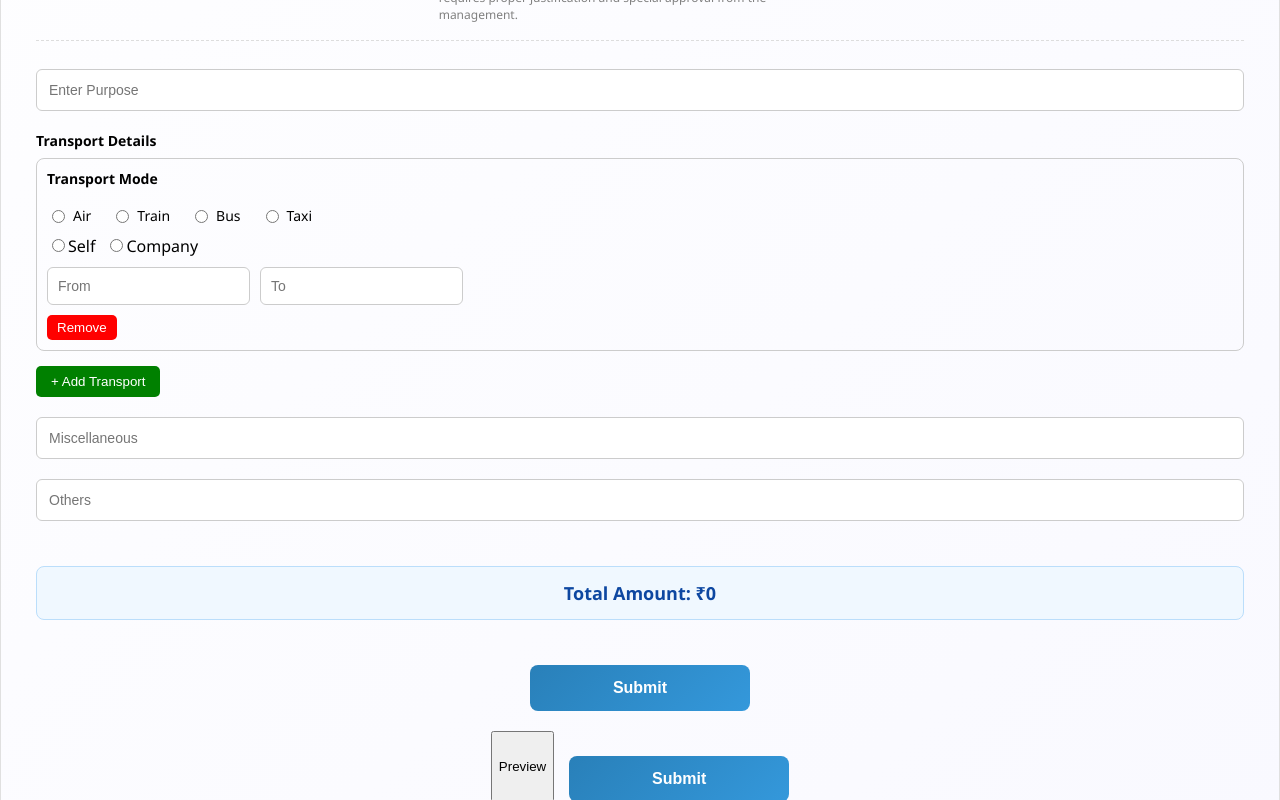
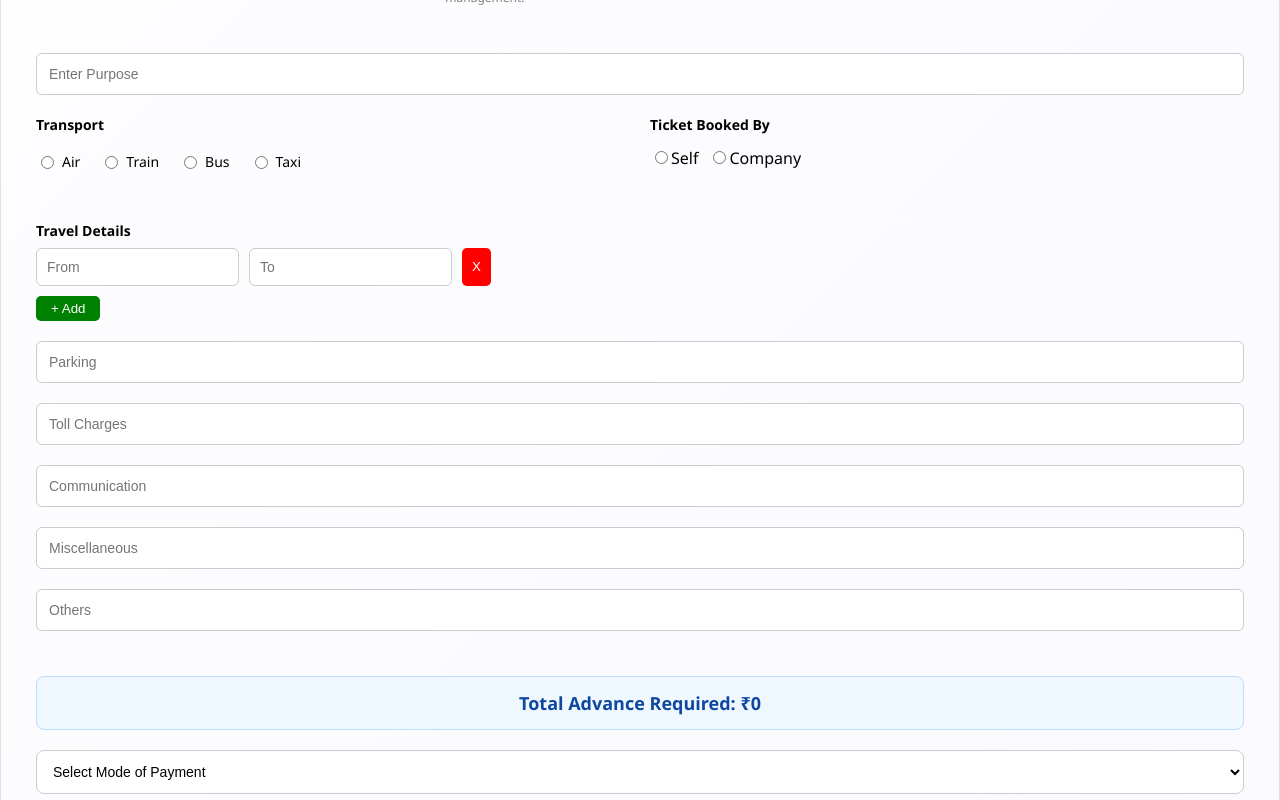
Before and after one commit to Santhoshmk30/Kccottrell, a React (Create React App) app: page /request in a window 1280 px wide. Shown: the part 800-1600 px from the top of the page. Built offline with nearby package versions, Linux system fonts and the light colour scheme.

Commit message:
Update Requestform.js

```diff
--- a/src/Components/Requestform.js
+++ b/src/Components/Requestform.js
@@ -12,7 +12,6 @@ import allowances from "./states/allowances.json";
 
 const TripRequestForm = () => {
   const navigate = useNavigate();
-  const [showPreview, setShowPreview] = useState(false);
   const [formData, setFormData] = useState({
     fromDate: '',
     toDate: '',
@@ -23,6 +22,7 @@ const TripRequestForm = () => {
     purpose: '',
     accommodation: '',
     dailyAllowance: '',
+    transportMode: '',
     transportAmount: '',
     parking: '',
     toll: '',
@@ -31,9 +31,7 @@ const TripRequestForm = () => {
     others: '',
     modeOfPayment: '',
     ticketBookedBy: "",
-    transports: [
-    { transportMode: "", ticketBookedBy: "", from: "", to: "", amount: "" }
-  ]
+    transports: [{ from: "", to: "", amount: "" }]
   });
 
   const [activeForm, setActiveForm] = useState("domestic");
@@ -104,10 +102,7 @@ useEffect(() => {
  const addTransport = () => {
   setFormData((prev) => ({
     ...prev,
-    transports: [
-      ...prev.transports,
-      { transportMode: "", ticketBookedBy: "", from: "", to: "", amount: "" }
-    ]
+    transports: [...prev.transports, { from: "", to: "", amount: "" }]
   }));
 };
 
@@ -128,9 +123,6 @@ const handleTransportChange = (index, field, value) => {
 };
 
 
-const togglePreview = () => {
-  setShowPreview(!showPreview);
-};
 
 
   const total = [
@@ -463,7 +455,7 @@ const togglePreview = () => {
   </div>
 
       <div style={styles.field}>
-  <label style={styles.label}>Do You Need Special Approval</label>
+  <label style={styles.label}>Do You Want Need Special Approval</label>
       <div style={{ display: 'flex', gap: '10px', marginTop: '5px' }}>
     <label>
       <input
@@ -520,37 +512,20 @@ const togglePreview = () => {
             style={styles.input}
           />
 
-
-
-
-{/* Transport Section with Multiple Entries */}
-<div>
-  <label style={styles.label}>Transport Details</label>
-
-  {formData.transports?.map((item, index) => (
-    <div
-      key={index}
-      style={{
-        border: "1px solid #ccc",
-        borderRadius: "8px",
-        padding: "10px",
-        marginBottom: "15px"
-      }}
-    >
+{/* Transport Section */}
+<div style={styles.row}>
   {/* Transport Mode */}
   <div style={styles.field}>
-        <label style={styles.label}>Transport Mode</label>
+    <label style={styles.label}>Transport</label>
     <div style={styles.radioGroup}>
       {["Air", "Train", "Bus", "Taxi"].map((mode) => (
         <label key={mode} style={styles.radioLabel}>
           <input
             type="radio"
-                name={`transportMode-${index}`}
+            name="transportMode"
             value={mode}
-                checked={item.transportMode === mode}
-                onChange={(e) =>
-                  handleTransportChange(index, "transportMode", e.target.value)
-                }
+            checked={formData.transportMode === mode}
+            onChange={handleChange}
             style={styles.radioInput}
           />
           {mode}
@@ -560,33 +535,26 @@ const togglePreview = () => {
   </div>
 
   {/* Ticket Booked By */}
+  <div style={styles.field}>
+    <label style={styles.label}>Ticket Booked By</label>
     <div style={{ display: "flex", gap: "10px", marginTop: "5px" }}>
-
-      <div style={styles.field}>
-
-       <div style={{ display: "flex", gap: "10px", marginTop: "5px" }}>
-
       <label>
         <input
           type="radio"
-              name={`ticketBookedBy-${index}`}
+          name="ticketBookedBy"
           value="Self"
-              checked={item.ticketBookedBy === "Self"}
-              onChange={(e) =>
-                handleTransportChange(index, "ticketBookedBy", e.target.value)
-              }
+          checked={formData.ticketBookedBy === "Self"}
+          onChange={handleChange}
         />
         Self
       </label>
       <label>
         <input
           type="radio"
-              name={`ticketBookedBy-${index}`}
+          name="ticketBookedBy"
           value="Company"
-              checked={item.ticketBookedBy === "Company"}
-              onChange={(e) =>
-                handleTransportChange(index, "ticketBookedBy", e.target.value)
-              }
+          checked={formData.ticketBookedBy === "Company"}
+          onChange={handleChange}
         />
         Company
       </label>
@@ -594,16 +562,16 @@ const togglePreview = () => {
   </div>
 </div>
 
-
-      {/* From / To / Amount */}
-      <div style={{ display: "flex", gap: "10px", marginTop: "10px" }}>
+{/* Multiple Transport Entries */}
+<div style={{ marginTop: "15px" }}>
+  <label style={styles.label}>Travel Details</label>
+  {formData.transports?.map((item, index) => (
+    <div key={index} style={{ display: "flex", gap: "10px", marginBottom: "10px" }}>
       <input
         type="text"
         placeholder="From"
         value={item.from}
-          onChange={(e) =>
-            handleTransportChange(index, "from", e.target.value)
-          }
+        onChange={(e) => handleTransportChange(index, "from", e.target.value)}
         style={styles.input1}
       />
       <input
@@ -613,52 +581,62 @@ const togglePreview = () => {
         onChange={(e) => handleTransportChange(index, "to", e.target.value)}
         style={styles.input1}
       />
-        {item.ticketBookedBy === "Self" && (
+      {formData.ticketBookedBy === "Self" && (
         <input
           type="number"
           placeholder="Amount"
           value={item.amount}
-            onChange={(e) =>
-              handleTransportChange(index, "amount", e.target.value)
-            }
+          onChange={(e) => handleTransportChange(index, "amount", e.target.value)}
           style={styles.input1}
         />
       )}
-      </div>
-
-      {/* Remove Button */}
       <button
         type="button"
         onClick={() => removeTransport(index)}
-        style={{
-          marginTop: "10px",
-          padding: "5px 10px",
-          background: "red",
-          color: "#fff",
-          border: "none",
-          borderRadius: "5px"
-        }}
+        style={{ padding: "5px 10px", background: "red", color: "#fff", border: "none", borderRadius: "5px" }}
       >
-        Remove
+        X
       </button>
     </div>
   ))}
 
-  {/* Add Button */}
   <button
     type="button"
     onClick={addTransport}
-    style={{
-      padding: "8px 15px",
-      background: "green",
-      color: "#fff",
-      border: "none",
-      borderRadius: "5px"
-    }}
+    style={{ padding: "5px 15px", background: "green", color: "#fff", border: "none", borderRadius: "5px" }}
   >
-    + Add Transport
+    + Add
   </button>
 </div>
+
+
+
+          <input
+            type="number"
+            name="parking"
+            value={formData.parking}
+            onChange={handleChange}
+            placeholder="Parking"
+            style={styles.input}
+          />
+
+          <input
+            type="number"
+            name="toll"
+            value={formData.toll}
+            onChange={handleChange}
+            placeholder="Toll Charges"
+            style={styles.input}
+          />
+
+          <input
+            type="number"
+            name="communication"
+            value={formData.communication}
+            onChange={handleChange}
+            placeholder="Communication"
+            style={styles.input}
+          />
 
           <input
             type="number"
@@ -679,8 +657,20 @@ const togglePreview = () => {
           />
 
           <div style={styles.totalBox}>
-            Total Amount: ₹{total}
+            Total Advance Required: ₹{total}
           </div>
+
+          <select
+            name="modeOfPayment"
+            value={formData.modeOfPayment}
+            onChange={handleChange}
+            style={styles.select}
+          >
+            <option value="">Select Mode of Payment</option>
+            <option value="Cash">Cash</option>
+            <option value="Card">Card</option>
+            <option value="Online Transfer">Online Transfer</option>
+          </select>
 
           <motion.button
             type="submit"
@@ -690,125 +680,7 @@ const togglePreview = () => {
           >
             Submit
           </motion.button>
-              <div style={{ display: "flex", gap: "15px", justifyContent: "center" }}>
-  <motion.button
-    type="button"
-    style={styles.previewButton}
-    whileHover={{ scale: 1.05 }}
-    whileTap={{ scale: 0.95 }}
-    onClick={togglePreview}
-  >
-    Preview
-  </motion.button>
-
-  <motion.button
-    type="submit"
-    style={styles.button}
-    whileHover={{ scale: 1.05 }}
-    whileTap={{ scale: 0.95 }}
-  >
-    Submit
-  </motion.button>
-</div>
-
-
         </form>
-
-     {showPreview && (
-  <div style={styles.overlayBg}>
-    <div style={styles.previewBox}>
-      <h2 style={styles.previewTitle}>Trip Request Preview</h2>
-
-      <div style={styles.previewContent}>
-        {/* Basic Info */}
-        <div style={styles.row}>
-          <span style={styles.fieldName}>From Date</span>
-          <span style={styles.fieldValue}>{formData.fromDate}</span>
-        </div>
-        <div style={styles.row}>
-          <span style={styles.fieldName}>To Date</span>
-          <span style={styles.fieldValue}>{formData.toDate}</span>
-        </div>
-        <div style={styles.row}>
-          <span style={styles.fieldName}>Department</span>
-          <span style={styles.fieldValue}>{formData.department}</span>
-        </div>
-        <div style={styles.row}>
-          <span style={styles.fieldName}>Project Code</span>
-          <span style={styles.fieldValue}>{formData.projectCode}</span>
-        </div>
-        <div style={styles.row}>
-          <span style={styles.fieldName}>City</span>
-          <span style={styles.fieldValue}>{formData.place}</span>
-        </div>
-        <div style={styles.row}>
-          <span style={styles.fieldName}>Designation</span>
-          <span style={styles.fieldValue}>{formData.designation}</span>
-        </div>
-        <div style={styles.row}>
-          <span style={styles.fieldName}>Accommodation</span>
-          <span style={styles.fieldValue}>{formData.accommodation}</span>
-        </div>
-        <div style={styles.row}>
-          <span style={styles.fieldName}>Daily Allowance</span>
-          <span style={styles.fieldValue}>{formData.dailyAllowance}</span>
-        </div>
-        <div style={styles.row}>
-          <span style={styles.fieldName}>Purpose</span>
-          <span style={styles.fieldValue}>{formData.purpose}</span>
-        </div>
-
-        {/* Transport Details */}
-        <h3 style={styles.sectionTitle}>Transport Details</h3>
-        <table style={styles.table}>
-          <thead>
-            <tr>
-              <th>Mode</th>
-              <th>From</th>
-              <th>To</th>
-              <th>Booked By</th>
-              <th>Amount</th>
-            </tr>
-          </thead>
-          <tbody>
-            {formData.transports.map((t, i) => (
-              <tr key={i}>
-                <td>{t.transportMode}</td>
-                <td>{t.from}</td>
-                <td>{t.to}</td>
-                <td>{t.ticketBookedBy}</td>
-                <td>{t.ticketBookedBy === "Self" ? `₹${t.amount}` : "-"}</td>
-              </tr>
-            ))}
-          </tbody>
-        </table>
-
-        {/* Special Approval Highlight */}
-        {/* Special Approval Highlight */}
-{formData.specialApproval === "Yes" && (
-  <div style={styles.specialHighlight}>
-    ⚠️ Special Approval Required <br />
-    Extra Amount: ₹{formData.extraAmount}
-  </div>
-)}
-
-      </div>
-
-      {/* Buttons */}
-      <div style={styles.previewActions}>
-        <button onClick={togglePreview} style={styles.closeBtn}>
-          Close
-        </button>
-        <button type="submit" style={styles.confirmBtn}>
-          Confirm & Submit
-        </button>
-      </div>
-    </div>
-  </div>
-)}
-
-
-
         </div>
       ) : (
         <div>
@@ -984,104 +856,7 @@ const togglePreview = () => {
       fontSize: "14px",
       marginTop: "4px",
       fontWeight: "500",
-    },
-    overlayBg: {
-  position: "fixed",
-  top: 0,
-  left: 0,
-  width: "100%",
-  height: "100%",
-  backgroundColor: "rgba(0,0,0,0.6)",
-  display: "flex",
-  justifyContent: "center",
-  alignItems: "center",
-  zIndex: 999,
-},
-previewBox: {
-  background: "#fff",
-  padding: "20px",
-  borderRadius: "12px",
-  width: "600px",
-  maxHeight: "90vh",
-  overflowY: "auto",
-  boxShadow: "0 6px 25px rgba(0,0,0,0.3)",
-  animation: "fadeIn 0.3s ease-in-out",
-},
-previewTitle: {
-  textAlign: "center",
-  marginBottom: "15px",
-  fontSize: "20px",
-  fontWeight: "bold",
-  borderBottom: "2px solid #eee",
-  paddingBottom: "8px",
-},
-previewContent: {
-  marginTop: "10px",
-},
-row: {
-  display: "flex",
-  justifyContent: "space-between",
-  marginBottom: "8px",
-  padding: "5px 0",
-  borderBottom: "1px dashed #ddd",
-},
-fieldName: {
-  fontWeight: "bold",
-  color: "#444",
-},
-fieldValue: {
-  color: "#555",
-},
-sectionTitle: {
-  marginTop: "20px",
-  marginBottom: "10px",
-  fontSize: "16px",
-  fontWeight: "600",
-  color: "#333",
-},
-table: {
-  width: "100%",
-  borderCollapse: "collapse",
-  marginBottom: "15px",
-},
-"table th, table td": {
-  border: "1px solid #ddd",
-  padding: "8px",
-  textAlign: "center",
-},
-specialHighlight: {
-  background: "yellow",
-  padding: "10px",
-  marginTop: "15px",
-  borderRadius: "6px",
-  fontWeight: "bold",
-  animation: "blink 1s infinite",
-  textAlign: "center",
-  animation: "blinker 1s steps(2, start) infinite" ,
-},
-previewActions: {
-  display: "flex",
-  justifyContent: "flex-end",
-  gap: "10px",
-  marginTop: "20px",
-},
-closeBtn: {
-  padding: "8px 15px",
-  background: "#f44336",
-  color: "#fff",
-  border: "none",
-  borderRadius: "6px",
-  cursor: "pointer",
-},
-confirmBtn: {
-  padding: "8px 15px",
-  background: "#4caf50",
-  color: "#fff",
-  border: "none",
-  borderRadius: "6px",
-  cursor: "pointer",
-  fontWeight: "bold",
-},
+    }
   };
 
 
```
Lines whose indentation alone changed are shown as unchanged.
